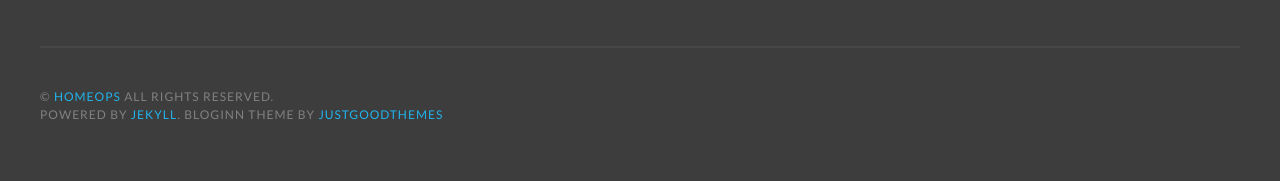
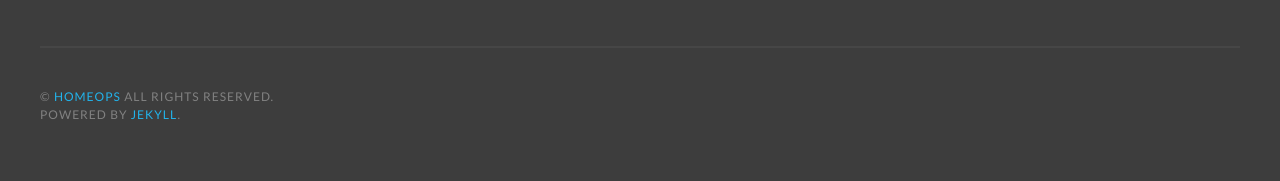
Before and after one commit to homeops-tech/homeops-tech.github.io, a Jekyll site: the page built from index.html, in a window 1280 px wide. Shown: the part 1650-1831 px from the top of the page. Built offline with Jekyll 4.4.1, drawn with Linux system fonts in a browser that asks for light colours; the list of posts is cut into pages by our own code.

Commit message:
Remove Advert

```diff
--- a/_includes/footer.html
+++ b/_includes/footer.html
@@ -47,8 +47,7 @@
         <div class="site-info">
             <div class="copyright">
                 &copy; <a href="{{ site.baseurl }}/">{{site.title}}</a> all rights reserved. <br />Powered by <a
-                href="https://jekyllrb.com/" target="_blank" rel="noopener">Jekyll</a>. BlogInn theme by <a
-                href="https://justgoodthemes.com/" target="_blank" rel="noopener">JustGoodThemes</a>
+                href="https://jekyllrb.com/" target="_blank" rel="noopener">Jekyll</a>.
             </div>
             <a href="#top" id="js-top-link" class="top-link button button-icon button-fill-horz"><span class="screen-reader-text">Back to the top</span>{% include icons/chevron-up.html %}</a>
         </div><!-- .site-info -->
```
